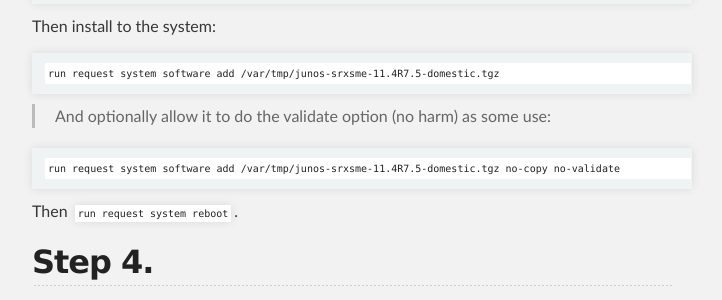
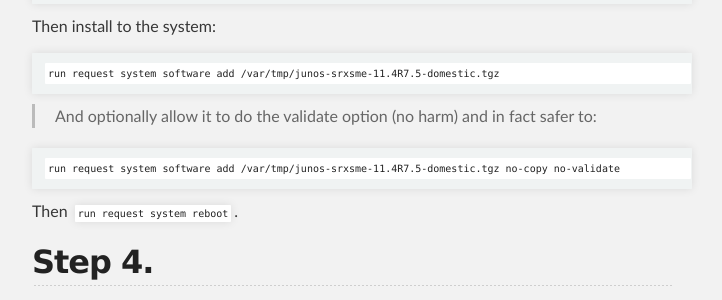
Before and after one commit to podomere/ond, a Jekyll site: the page built from ond-00003/ond-00003.md, in a window 1280 px wide and 900 px high, scrolled down 1514 px. Shown: the part 154-454 px from the top of the window, without its empty margins (288-1010 px from the left). Built offline with Jekyll 4.4.1, drawn with Linux system fonts in a browser that asks for light colours.

Commit message:
ond-00003 tweaking blockquotes x3

```diff
--- a/ond-00003/ond-00003.md
+++ b/ond-00003/ond-00003.md
@@ -59,7 +59,7 @@
 
     run request system software add /var/tmp/junos-srxsme-11.4R7.5-domestic.tgz
 
-> And optionally allow it to do the validate option (no harm) as some use:
+> And optionally allow it to do the validate option (no harm) and in fact safer to:
 
     run request system software add /var/tmp/junos-srxsme-11.4R7.5-domestic.tgz no-copy no-validate
 
```
Also changed, not shown: other parts of ond-00003/ond-00003.md (+1 -1 lines).
